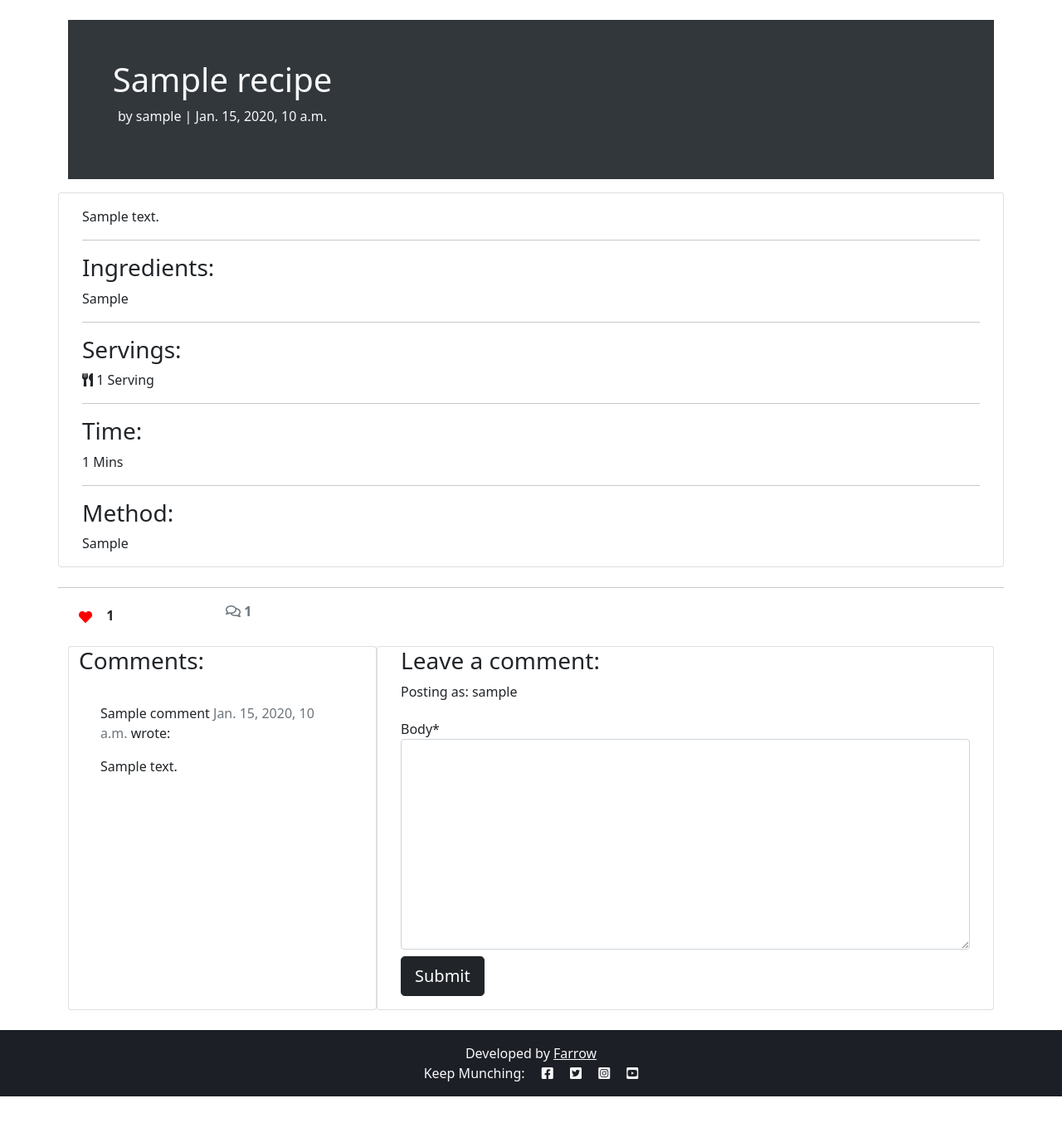
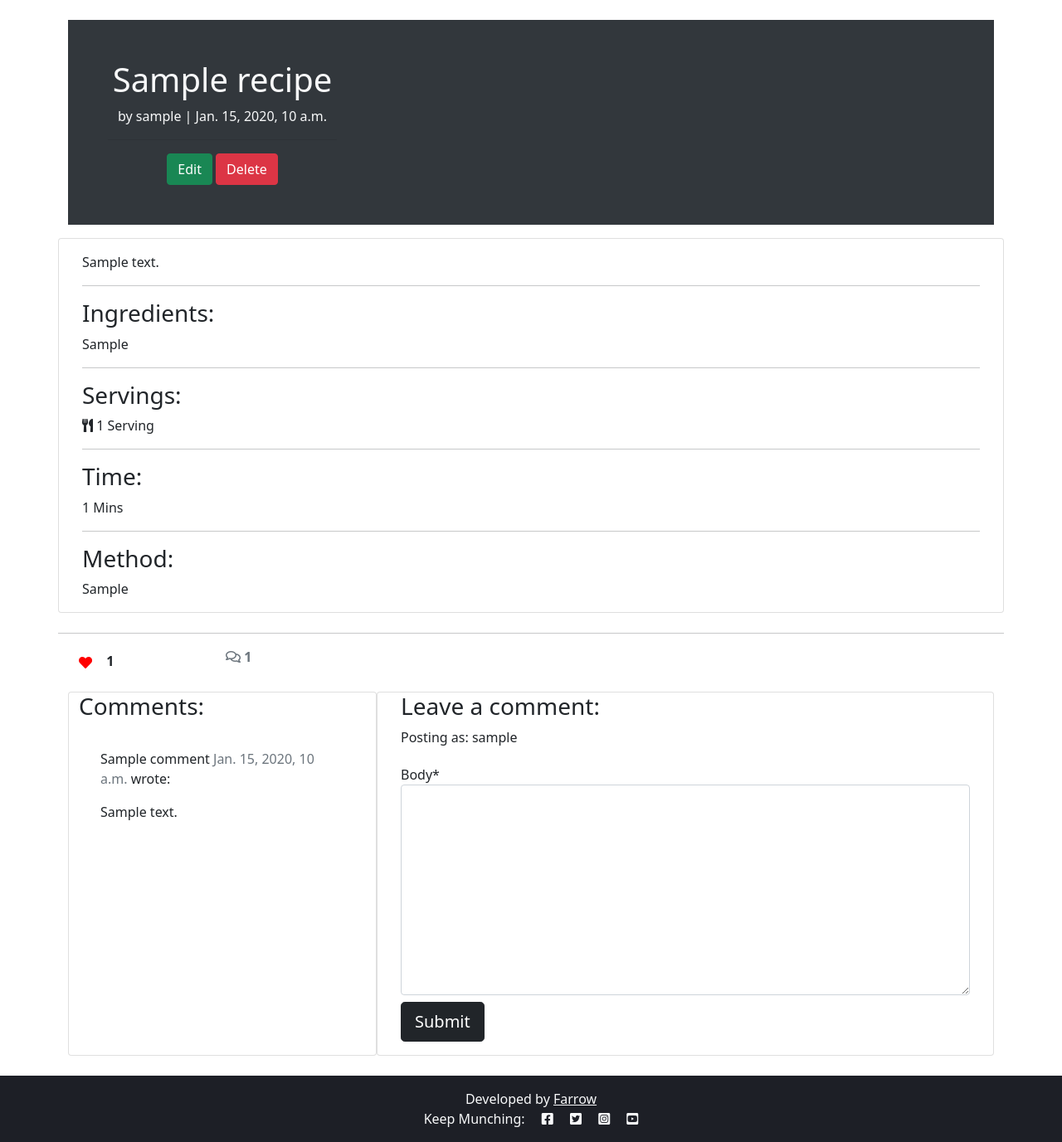
Before and after one commit to Faris-07/Munch, a Django app: a page that uses templates/recipe_detail.html in a window 1280 px wide. Shown: the part 56-1433 px from the top of the page at 83% size. Before the commit the page ends 1378 px from the top, so only its background shows below. Run offline with Django 3.2, Linux system fonts and the light colour scheme; a user stored in the database is signed in; tables that the repository leaves empty hold one stand-in row (values such as "Sample post"); some libraries are stand-ins or nearby versions.

Commit message:
Move edit and delete buttons and delete modal from recipes.html to recipe_detail.html

```diff
--- a/blog/urls.py
+++ b/blog/urls.py
@@ -7,7 +7,7 @@ urlpatterns = [
     path('recipes/', views.RecipeView.as_view(), name='recipes'),
     path('add_recipe/', views.AddRecipe.as_view(), name='add_recipe'),
     path('edit_recipe/<int:pk>', views.EditRecipe.as_view(), name='edit_recipe'),
-    path('delete_recipe/<str:pk>', views.delete_recipe, name='delete_recipe'),
+    path('delete_recipe/<int:recipe_id>', views.delete_recipe, name='delete_recipe'),
     path('liked_recipes/', views.LikedRecipes.as_view(), name='liked_recipes'),
     path('search/', views.SearchRecipe, name='search_recipe'),
     path('<slug:slug>/', views.RecipeDetail.as_view(), name="recipe_detail"),
--- a/blog/views.py
+++ b/blog/views.py
@@ -94,8 +94,8 @@ class EditRecipe(UpdateView):
     form_class = RecipeForm
     template_name = 'edit_recipe.html'
 
-def delete_recipe(request, pk):
-    recipe = get_object_or_404(Recipe, id=pk)
+def delete_recipe(request, recipe_id):
+    recipe = get_object_or_404(Recipe, id=recipe_id)
     recipe.delete()
     return redirect(reverse('recipes'))
 
--- a/static/css/style.css
+++ b/static/css/style.css
@@ -46,7 +46,7 @@ footer {
 .img-fit {
     object-fit: cover;
 }
-
+/**
 .card-animate:hover{
     transform: scale(1.01);
     background-color: #3f464d;
--- a/templates/recipe_detail.html
+++ b/templates/recipe_detail.html
@@ -6,15 +6,44 @@
 
 <div class="container">
     <div class="row g-0 recipe-card-head mt-4 card-dark">
-        <div class="col-md-4 my-auto pb-5 p-5">
+        <div class="col-md-4 my-auto pb-5 p-5 text-center">
             <h1 class="recipe-title text-center text-light"> {{ recipe.title }}</h1>
             <p class="recipe-subtitle text-center text-light">by {{ recipe.author }} | {{ recipe.published_on }}</p>
+            <hr>
+            {% if user.is_authenticated and user.id == recipe.author.id %}
+            <a href="{% url 'edit_recipe' recipe.id %}"><button class="btn btn-success">Edit</button></a>
+            <button type="button" class="btn btn-danger" data-bs-toggle="modal" data-bs-target="#staticBackdrop">Delete</button>
+
+            <!-- Modal -->
+            <div class="modal fade" id="staticBackdrop" data-bs-backdrop="static"
+                data-bs-keyboard="false" tabindex="-2" aria-labelledby="staticBackdropLabel"
+                aria-hidden="true">
+                <div class="modal-dialog modal-dialog-centered">
+                    <div class="modal-content">
+                        <div class="modal-header">
+                            <h5 class="modal-title" id="staticBackdropLabel">Delete Recipe</h5>
+                            <button type="button" class="btn-close" data-bs-dismiss="modal"
+                                aria-label="Close"></button>
+                        </div>
+                        <div class="modal-body">
+                            <p>Are you sure you want to delete the recipe {{ recipe.title }}?</p>
+                        </div>
+                        <div class="modal-footer">
+                            <button type="button" class="btn btn-secondary"
+                                data-bs-dismiss="modal">Close</button>
+                                <a href="{% url 'delete_recipe' recipe.id %}"><button type="submit" class="btn btn-danger">Delete</button></a>
+                        </div>
+                    </div>
+                </div>
+            </div>
+            {% endif %}
         </div>
+
         <div class="d-md-block col-md-8">
             {% if "placeholder" in recipe.image.url %}
-                <img src="https://images.pexels.com/photos/1640777/pexels-photo-1640777.jpeg?auto=compress&cs=tinysrgb&w=1260&h=750&dpr=1" width="100%">
+                <img class="img-fit" src="https://images.pexels.com/photos/1640777/pexels-photo-1640777.jpeg?auto=compress&cs=tinysrgb&w=1260&h=750&dpr=1" width="100%">
             {% else %}
-                <img src=" {{ recipe.image.url }}" width="100%">
+                <img class="img-fit" src=" {{ recipe.image.url }}" width="100%">
             {% endif %}
         </div>
     </div>
```
Also changed, not shown: templates/index.html (+4 -5 lines), templates/recipes.html (+2 -27 lines).
